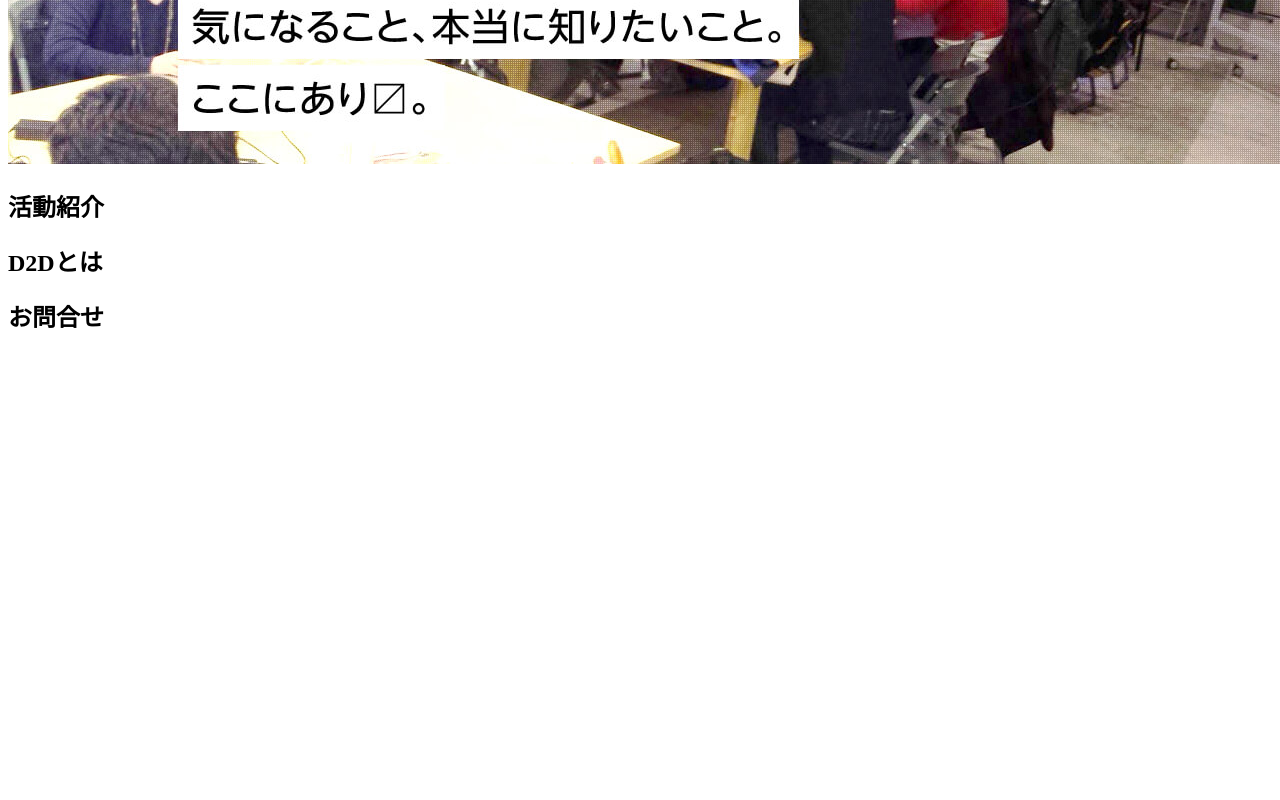
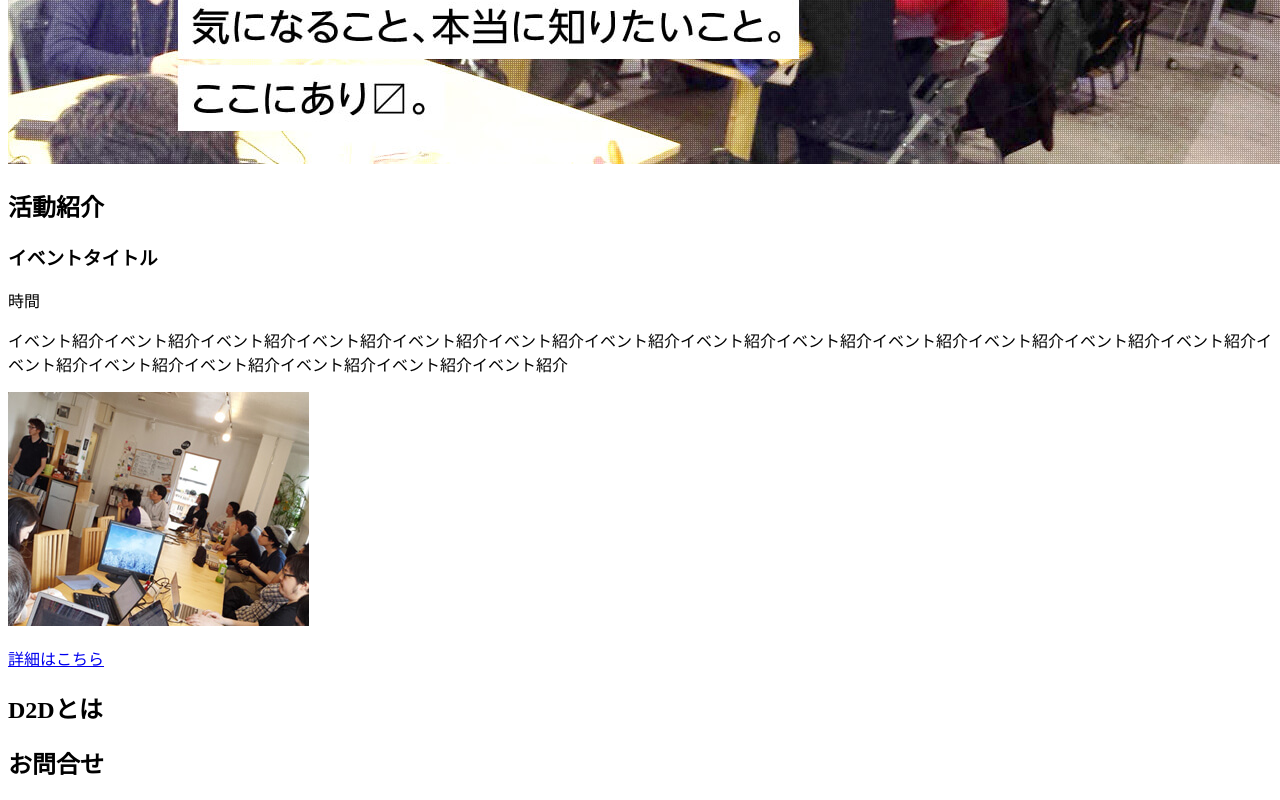
Before and after one commit to D2DRAFT/a11y7C, a plain HTML site: page docs/index.html in a window 1280 px wide. Shown: the part 554-1354 px from the top of the page. Before the commit the page ends 907 px from the top, so only its background shows below. Drawn offline with Linux system fonts and the light colour scheme.

Commit message:
no message

```diff
--- a/docs/index.html
+++ b/docs/index.html
@@ -22,10 +22,18 @@
 
 <main role="main">
 
-<p><img src="img/main_image.jpg" width="1280" height="458" alt="気なること。本当に知りたいこと。ここにあります。"></p>
+<p><img src="img/main_image.jpg" width="1280" height="458" alt="気なること。本当に知りたいこと、ここにあります。"></p>
 
 <section>
 <h2>活動紹介</h2>
+
+<h3>イベントタイトル</h3>
+<p>時間</p>
+<p>イベント紹介イベント紹介イベント紹介イベント紹介イベント紹介イベント紹介イベント紹介イベント紹介イベント紹介イベント紹介イベント紹介イベント紹介イベント紹介イベント紹介イベント紹介イベント紹介イベント紹介イベント紹介イベント紹介</p>
+<img src="img/img_d2dstudy.jpg" width="301" height="234" alt="イベントの様子">
+<p><a href="#">詳細はこちら</a><p>
+
+
 </section>
 
 <section>
```
